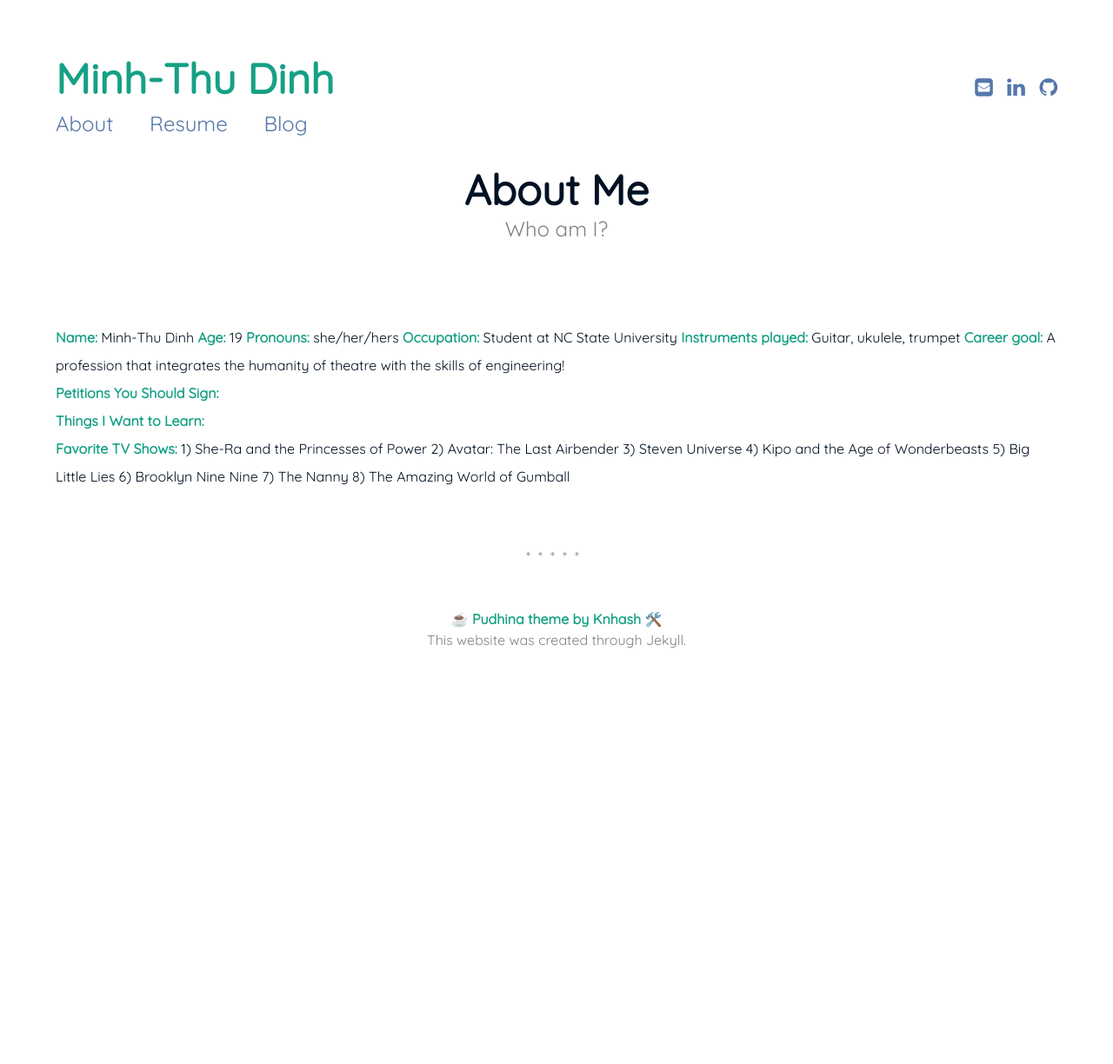
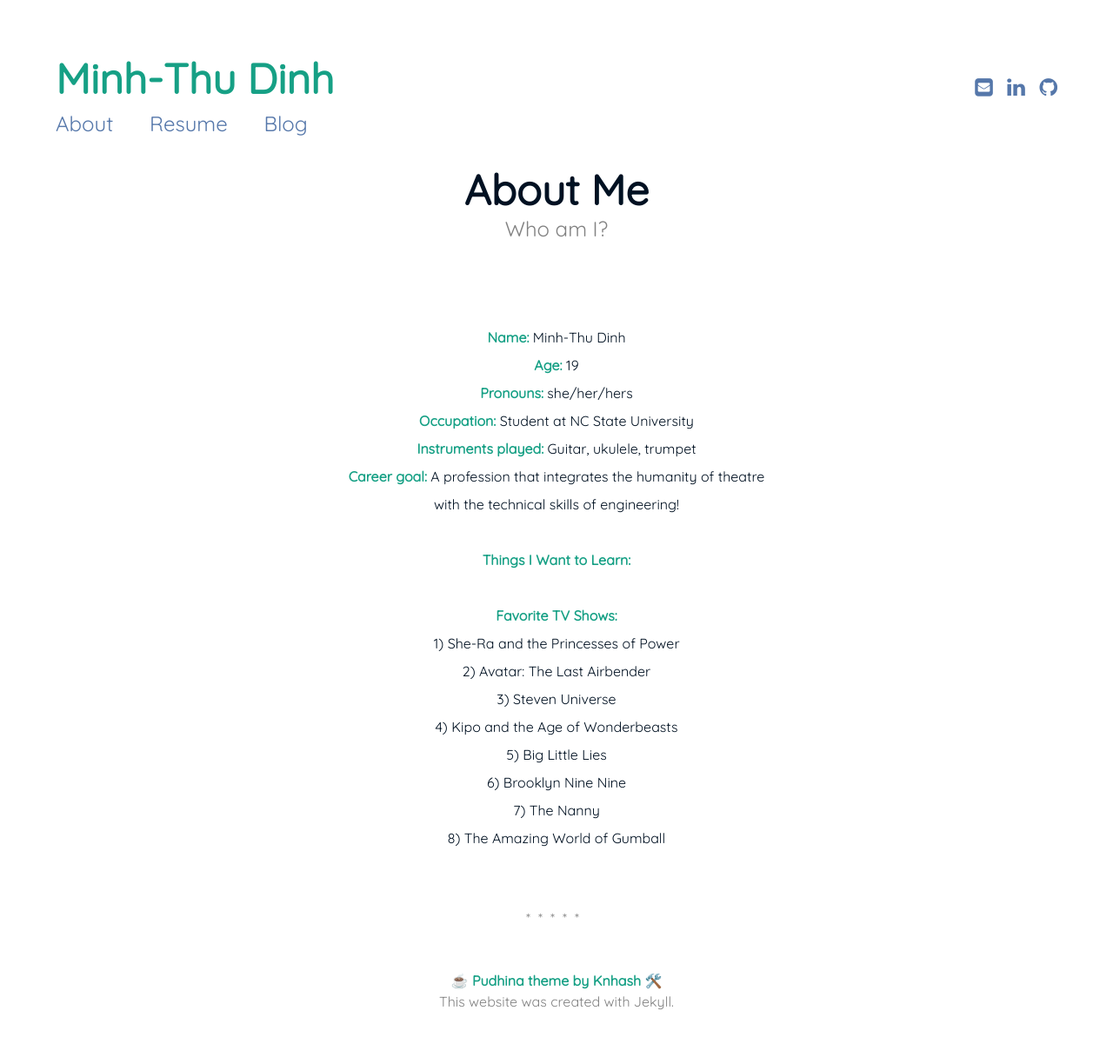
Before and after one commit to mtldinh/mtldinh-old-website, a Jekyll site: the page built from about.md, in a window 1280 px wide. Shown: the whole page at 87% size. Built offline with Jekyll 4.4.1, drawn with Linux system fonts in a browser that asks for light colours; before the commit the page ends 900 px from its top, so only the background shows below that.

Commit message:
About page information

```diff
--- a/_includes/page/about.html
+++ b/_includes/page/about.html
@@ -6,6 +6,6 @@
 <br>
 <br>
 <strong> ☕ Pudhina theme by Knhash 🛠️</strong>
-<br>This website was created through Jekyll.
+<br>This website was created with Jekyll.
 </div>
 </div>
--- a/about.md
+++ b/about.md
@@ -3,26 +3,27 @@ layout: page
 title: About Me
 subtitle: Who am I?
 ---
+<p style="text-align: center;">
 <br>
 <br>
-<strong>Name:</strong> Minh-Thu Dinh
-<strong>Age:</strong> 19
-<strong>Pronouns:</strong> she/her/hers
-<strong>Occupation:</strong> Student at NC State University
-<strong>Instruments played:</strong> Guitar, ukulele, trumpet
-<strong>Career goal:</strong> A profession that integrates the humanity of theatre with the skills of engineering!
+<strong>Name:</strong> Minh-Thu Dinh<br>
+<strong>Age:</strong> 19<br>
+<strong>Pronouns:</strong> she/her/hers<br>
+<strong>Occupation:</strong> Student at NC State University<br>
+<strong>Instruments played:</strong> Guitar, ukulele, trumpet<br>
+<strong>Career goal:</strong> A profession that integrates the humanity of theatre
+<br> with the technical skills of engineering!<br>
 <br>
-<strong>Petitions You Should Sign:</strong>
-<br>
-<strong>Things I Want to Learn:</strong>
+<strong>Things I Want to Learn:</strong><br>
 <br>
 <!-- (I want to make this into clickable images somehow?) -->
-<strong>Favorite TV Shows:</strong>
-1) She-Ra and the Princesses of Power
-2) Avatar: The Last Airbender
-3) Steven Universe
-4) Kipo and the Age of Wonderbeasts
-5) Big Little Lies
-6) Brooklyn Nine Nine
-7) The Nanny
-8) The Amazing World of Gumball
+<strong>Favorite TV Shows:</strong><br>
+1) She-Ra and the Princesses of Power<br>
+2) Avatar: The Last Airbender<br>
+3) Steven Universe<br>
+4) Kipo and the Age of Wonderbeasts<br>
+5) Big Little Lies<br>
+6) Brooklyn Nine Nine<br>
+7) The Nanny<br>
+8) The Amazing World of Gumball<br>
+</p>
```
Also changed, not shown: _includes/page/title.html (line endings or trailing spaces).
